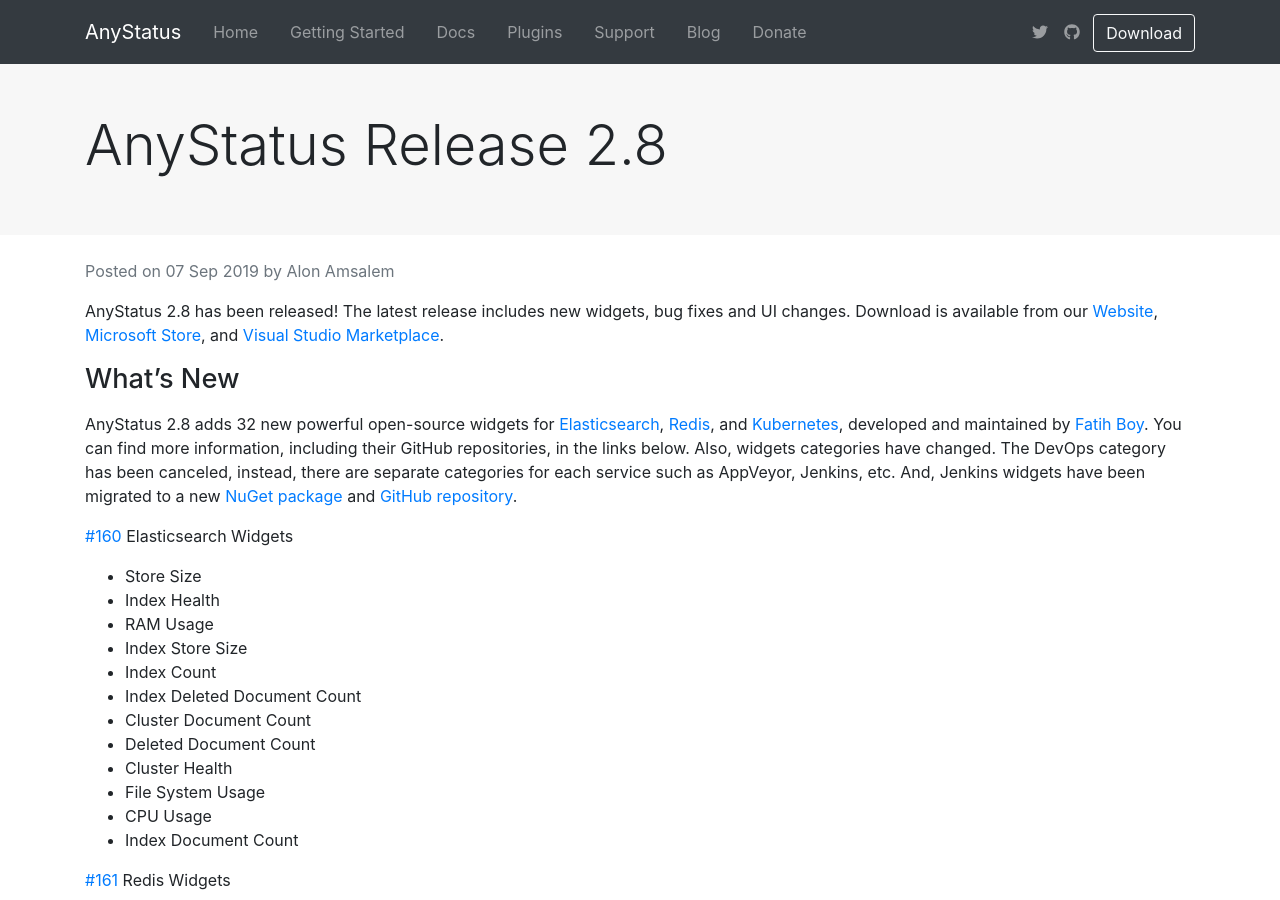
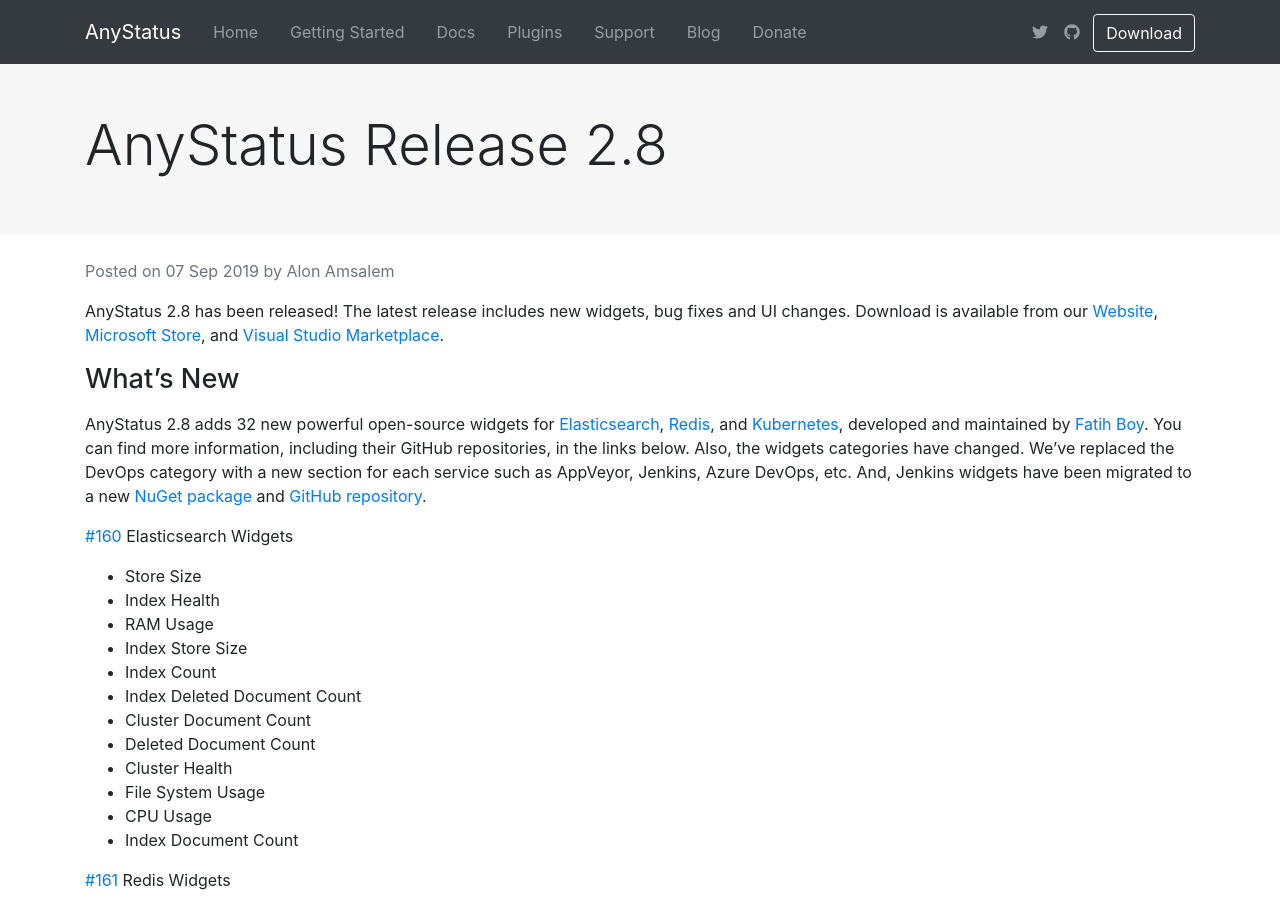
Before and after one commit to AnyStatus/anystatus.github.io, a Jekyll site: the page built from _posts/2019-09-07-anystatus-release-2.8.md, in a window 1280 px wide and 900 px high. Built offline with Jekyll 4.4.1, drawn with Linux system fonts in a browser that asks for light colours; comment, search, counter and statistics services are not loaded.

Commit message:
Update 2019-09-07-anystatus-release-2.8.md

```diff
--- a/_posts/2019-09-07-anystatus-release-2.8.md
+++ b/_posts/2019-09-07-anystatus-release-2.8.md
@@ -12,7 +12,7 @@
 
 AnyStatus 2.8 adds 32 new powerful open-source widgets for [Elasticsearch](https://www.elastic.co/), [Redis](https://redis.io/), and [Kubernetes](https://kubernetes.io/), developed and maintained by [Fatih Boy](https://github.com/fatihboy/).
 You can find more information, including their GitHub repositories, in the links below.
-Also, widgets categories have changed. The DevOps category has been canceled, instead, there are separate categories for each service such as AppVeyor, Jenkins, etc. And, Jenkins widgets have been migrated to a new [NuGet package](https://www.nuget.org/packages/AnyStatus.Plugins.Jenkins) and [GitHub repository](https://github.com/AnyStatus/Jenkins).
+Also, the widgets categories have changed. We've replaced the DevOps category with a new section for each service such as AppVeyor, Jenkins, Azure DevOps, etc. And, Jenkins widgets have been migrated to a new [NuGet package](https://www.nuget.org/packages/AnyStatus.Plugins.Jenkins) and [GitHub repository](https://github.com/AnyStatus/Jenkins).
 
 [#160](https://github.com/AnyStatus/Support/issues/160) Elasticsearch Widgets
 
```
